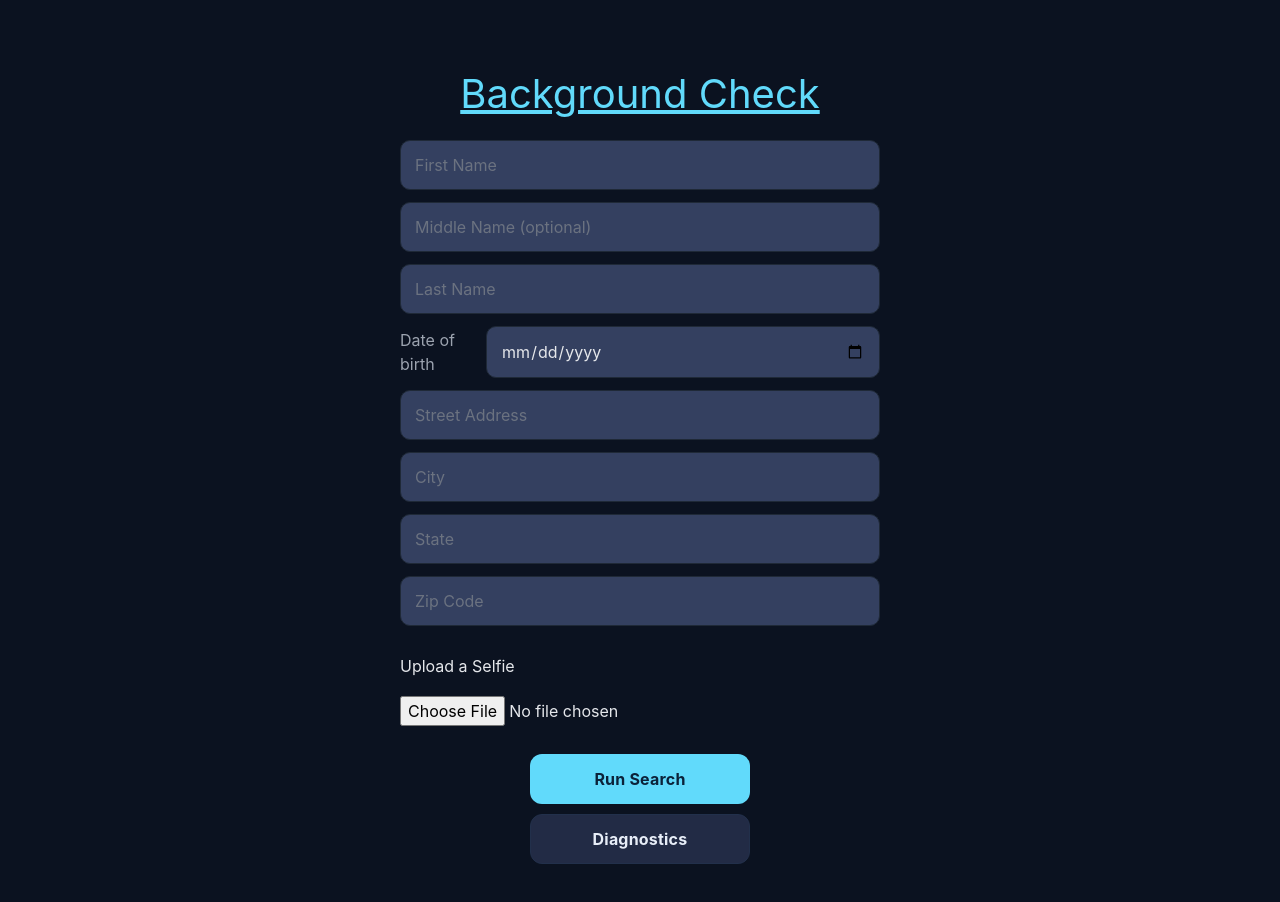
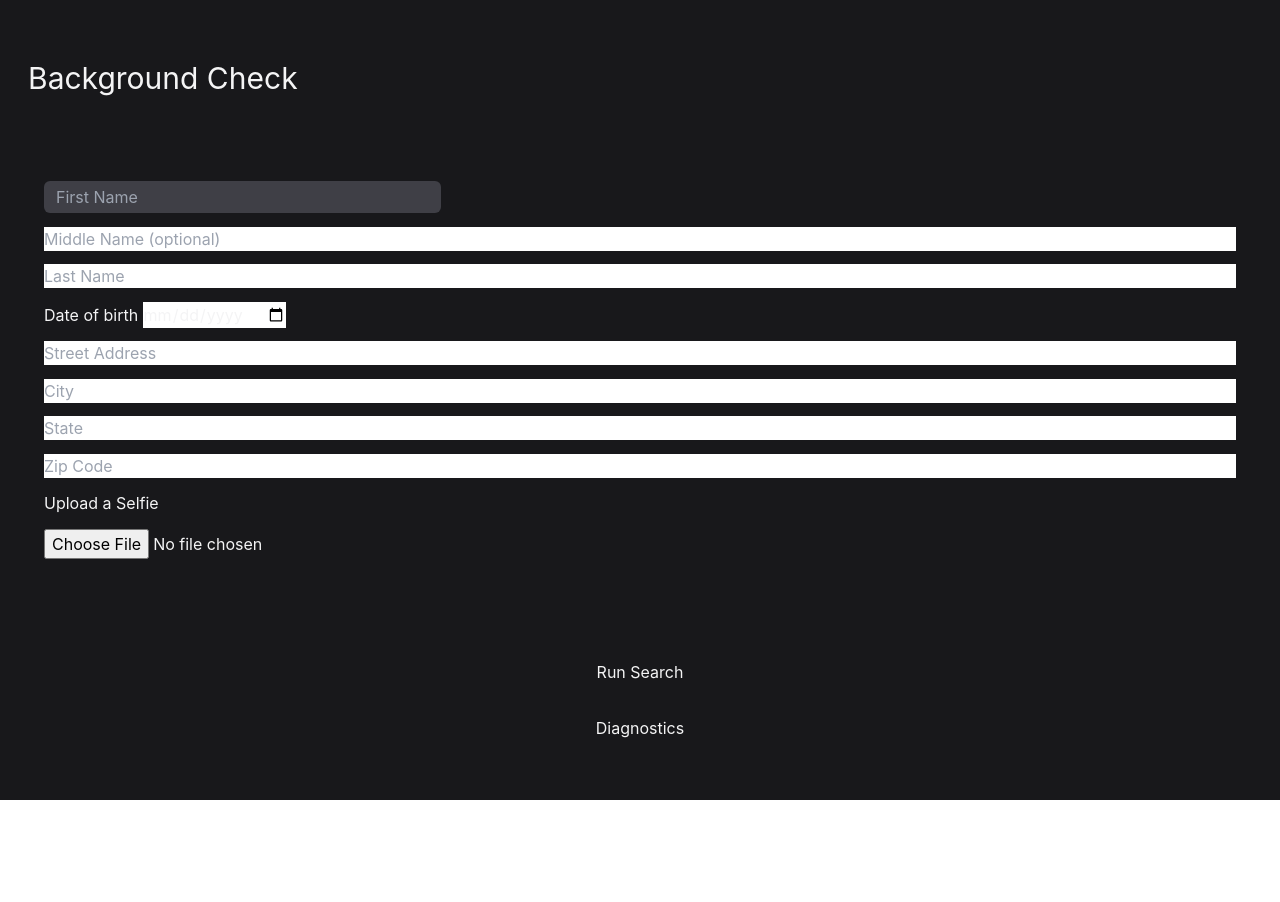
Before and after one commit to Maxschwarz55/Yardstick-capstone-project, a React (Create React App) app in the folder background-check-ui/: page / in a window 1280 px wide. Shown: the top 902 px of the page. After the commit the page ends 800 px from the top, so only its background shows below. Built offline with nearby package versions, Linux system fonts and the light colour scheme; no server answers.

Commit message:
update jobs service

```diff
--- a/background-check-ui/src/App.css
+++ b/background-check-ui/src/App.css
@@ -1,102 +1,17 @@
-:root{
-  --bg: #0b1220;         /* page background */
-  --panel: #0f172a;      /* card / panels */
-  --text: #e5e7eb;       /* body text */
-  --muted: #9ca3af;      /* secondary text */
-  --brand: #61dafb;      /* accent (you already use) */
-  --border: #1f2937;     /* subtle borders */
+@theme {
+  --font-primary: theme('colors.zinc.500');
 }
 
-html, body, #root { height: 100%; }
-body {
-  margin: 0;
-  background: var(--bg);
-  color: var(--text);
-  font-family: Inter, system-ui, -apple-system, Segoe UI, Roboto, Arial, sans-serif;
+:root {
+  --spacing-4: 4px;
+  --spacing-8: 8px;
+  --spacing-12: 12px;
+  --spacing-16: 16px;
+  --spacing-20: 20px;
+  --spacing-28: 28px;
+  --spacing-40: 40px;
+  --spacing-60: 60px;
+  --spacing-100: 100px;
+  --spacing-160: 160px;
+  --spacing-240: 240px;
 }
-
-.container{
-  max-width: 960px;
-  margin: 0 auto;
-  padding: 24px 16px 64px;
-}
-
-h1 {
-  text-align: center;      /* centers the text horizontally */
-  margin-top: 40px;        /* optional: adds spacing from top */
-  font-size: 2.5rem;       /* optional: makes it stand out */
-  color: #61dafb;          /* optional: accent color */
-}
-
-h2{ font-size: 22px; margin: 0; }
-h3{ font-size: 16px; margin: 16px 0 6px; color: var(--text); }
-h4{ margin: 24px 0 8px; color: var(--text); }
-
-/* form */
-.form{
-  display: grid;
-  gap: 12px;
-  margin: 16px auto 12px;
-  max-width: 480px;
-}
-
-input[type="text"],
-input[type="date"]{
-  width: 100%;
-  padding: 12px 14px;
-  border-radius: 10px;
-  border: 1px solid var(--border);
-  background: #344060;
-  color: var(--text);
-  outline: none;
-}
-input::placeholder{ color: #6b7280; }
-input:focus{ border-color: #203b5c; box-shadow: 0 0 0 3px rgba(97,218,251,.15); }
-
-.dob{ display: flex; gap: 10px; align-items: center; color: var(--muted); }
-
-/* buttons (yours, slightly refined) */
-.btn{
-  display: block;
-  width: 220px;
-  padding: 12px 16px;
-  margin: 10px auto;
-  border: 1px solid transparent;
-  border-radius: 12px;
-  background: var(--brand);
-  color: #0b2239;
-  font-weight: 700;
-  letter-spacing: .2px;
-  cursor: pointer;
-  transition: transform .05s ease, box-shadow .2s ease, background .2s ease, opacity .2s ease;
-}
-.btn:hover{ box-shadow: 0 8px 18px rgba(0,0,0,.25); }
-.btn:active{ transform: translateY(1px); }
-.btn:focus{ outline: 3px solid rgba(97,218,251,.35); outline-offset: 2px; }
-
-.btn.btn-secondary{
-  background: #222b45;
-  color: #e8eef8;
-  border-color: #22304b;
-}
-.btn.btn-secondary:hover{ background: #29324f; }
-
-/* cards (shared) */
-.card{
-  background: var(--panel);
-  border: 1px solid var(--border);
-  border-radius: 16px;
-  box-shadow: 0 6px 22px rgba(0,0,0,.35);
-  overflow: hidden;
-}
-.card-hdr{
-  padding: 14px 16px;
-  border-bottom: 1px solid var(--border);
-  background: linear-gradient(180deg, rgba(97,218,251,.08), rgba(97,218,251,0));
-}
-.card-body{ padding: 14px 16px; color: #d1d5db; }
-.card-body p{ margin: 6px 0; color: #cdd5e1; }
-.card-ftr{ padding: 10px 16px; border-top: 1px solid var(--border); color: var(--muted); }
-
-/* utility */
-.muted{ color: var(--muted); }
--- a/background-check-ui/src/App.jsx
+++ b/background-check-ui/src/App.jsx
@@ -1,12 +1,14 @@
-
-import './App.css';
+import "./App.css";
 import React, { useState } from "react";
-import { BrowserRouter as Router, Routes, Route, useNavigate } from "react-router-dom";
+import {
+  BrowserRouter as Router,
+  Routes,
+  Route,
+  useNavigate,
+} from "react-router-dom";
 import Results from "./Results";
 import Diagnostics from "./Diagnostics";
 import SelfieUploader from "./SelfieUploader";
-
-
 
 function DOBPicker({ value, onChange }) {
   return (
@@ -18,15 +20,14 @@ function DOBPicker({ value, onChange }) {
   );
 }
 
-
-
 export default function App() {
   return (
     <Router>
       <Routes>
         <Route path="/" element={<Home />} />
         <Route path="/results" element={<Results />} />
-    <Route path="/diagnostics" element={<Diagnostics />} /> {/* new route */}
+        <Route path="/diagnostics" element={<Diagnostics />} />{" "}
+        {/* new route */}
       </Routes>
     </Router>
   );
@@ -63,18 +64,18 @@ function Home() {
         city,
         state: stateAddr,
         zip,
-        selfieKey
+        selfieKey,
       },
     });
   };
 
   return (
-    <div className="App container">
-      <h1 className='underline'>Background Check</h1>
+    <div className="text-zinc-100 flex justify-evenly align-start flex-col bg-zinc-900 min-h-screen p-lg">
+      <h1 className="text-3xl">Background Check</h1>
 
-      <div className="form">
-
+      <div className="flex flex-col py-lg2 justify-evenly px-md h-[500px]">
         <input
+          className="input-primary"
           type="text"
           placeholder="First Name"
           value={firstName}
@@ -130,11 +131,15 @@ function Home() {
 
         <h3>Upload a Selfie</h3>
         <SelfieUploader onUploadComplete={setSelfieKey} />
-
       </div>
 
-      <button className="btn" onClick={handleClick}>Run Search</button>
-      <button className="btn btn-secondary" onClick={() => navigate("/diagnostics")}>
+      <button className="btn" onClick={handleClick}>
+        Run Search
+      </button>
+      <button
+        className="btn btn-secondary"
+        onClick={() => navigate("/diagnostics")}
+      >
         Diagnostics
       </button>
     </div>
--- a/background-check-ui/src/index.css
+++ b/background-check-ui/src/index.css
@@ -14,3 +14,9 @@ code {
   font-family: source-code-pro, Menlo, Monaco, Consolas, 'Courier New',
     monospace;
 }
+
+@layer components {
+  .input-primary {
+    @apply bg-zinc-700 rounded-md w-1/3 h-lg px-sm2 py-md
+  }
+}
--- a/background-check-ui/tailwind.config.js
+++ b/background-check-ui/tailwind.config.js
@@ -1,10 +1,22 @@
 /** @type {import('tailwindcss').Config} */
 module.exports = {
-  content: [
-    "./src/**/*.{js,jsx,ts,tsx}",
-  ],
+  content: ["./src/**/*.{js,jsx,ts,tsx}"],
   theme: {
-    extend: {},
+    extend: {
+      spacing: {
+        xs: "4px", // extra small
+        sm: "8px", // small
+        sm2: "12px", // small + extra
+        md: "16px", // medium
+        md2: "20px", // medium + extra
+        lg: "28px", // large
+        lg2: "40px", // large + extra
+        xl: "60px", // extra large
+        xxl: "100px", // double extra large
+        "3xl": "160px", // triple extra large
+        "4xl": "240px", // quadruple extra large
+      },
+    },
   },
   plugins: [],
-}
+};
```
Also changed, not shown: 1 other file (tests, documents, lock files or other folders). Lines whose indentation alone changed are shown as unchanged.
